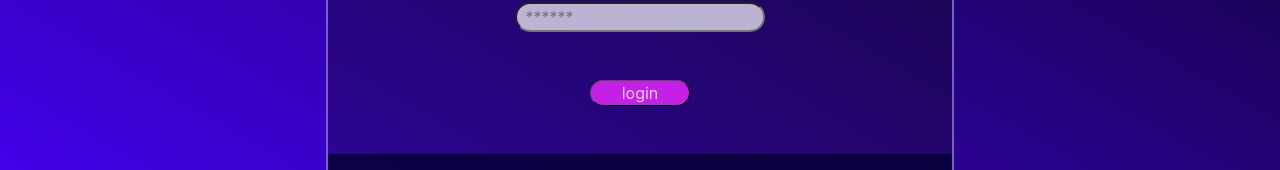
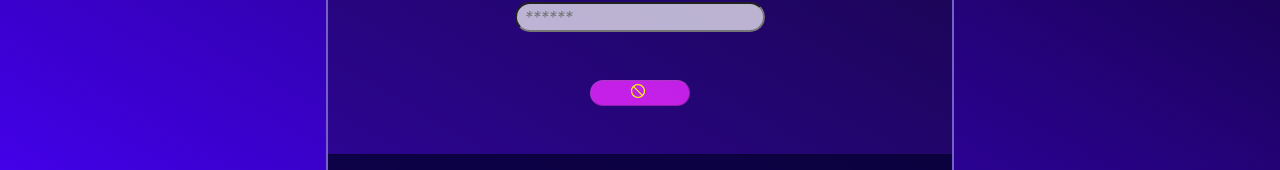
Before and after one commit to Saidou25/TipsTracker, a React (Vite) app: page /login in a window 1280 px wide. Shown: the part 556-726 px from the top of the page. Built offline with nearby package versions, Linux system fonts and the light colour scheme.

Commit message:
worked on Login and CardBodyLogin components with error, loading, disabledButton and success states

```diff
--- a/src/components/CardBodyLogin.jsx
+++ b/src/components/CardBodyLogin.jsx
@@ -1,57 +1,72 @@
 import { signInWithEmailAndPassword } from "firebase/auth";
 import { auth } from "../firebase";
-import { useState } from "react";
-import { useNavigate } from "react-router-dom";
+import { useEffect, useState } from "react";
 
 import Button from "./Button";
 
 import "./Card.css";
 
-const CardBodyLogin = ({ cardBodyTemplate }) => {
+const CardBodyLogin = ({ cardBodyTemplate, showSuccess }) => {
   const [error, setError] = useState("");
-  const [success, setSuccess] = useState("");
+  const [loading, setLoading] = useState(false);
+  const [buttonDisabled, setButtonDisabled] = useState(true);
   const [formState, setFormState] = useState({
     email: "",
     password: "",
   });
 
-  const navigate = useNavigate();
-
+  // Setting the form with user inputs
   const handleChange = (e) => {
     const { name, value } = e.target;
 
-    setError("");
-    setSuccess("");
+    setError(""); // Clearing eventual previous error
     setFormState({
       ...formState,
       [name]: value,
     });
   };
 
+  // Reset formState and all other states
+  const resetFormAndStates = () => {
+    setLoading(false);
+    setButtonDisabled(true);
+    setError("");
+    setFormState({
+      email: "",
+      password: "",
+    });
+  };
+
+  // Loging the user
   const handleSubmit = (e) => {
     e.preventDefault();
-
-    if (!formState.email || !formState.password) {
-      setError("All fields are required");
-      return;
-    }
+    setLoading(true); // Showing user that is login request is working
     const email = formState.email;
     const password = formState.password;
 
     signInWithEmailAndPassword(auth, email, password) // Firebase login function
       .then((userCredential) => {
         const user = userCredential.user;
-
-        setSuccess("You are now Loggedin");
-        setFormState({ email: "", password: "" });
-        navigate("/dashboard");
+        if (user) {
+          showSuccess("You are Loggedin");
+          resetFormAndStates(); // Self explanatory
+        }
       })
       .catch((error) => {
         const errorCode = error.code;
         const errorMessage = error.message;
         setError(errorMessage, errorCode);
+        setLoading(false);
+        setButtonDisabled(true);
       });
   };
+
+  useEffect(() => {
+    // When the form is completely filled (even if autocomplete fills it) we enable the submit button
+    if (formState.email && formState.password) {
+      setButtonDisabled(false);
+    }
+  }, [formState]);
 
   return (
     <form className="login-form" onSubmit={handleSubmit}>
@@ -87,12 +102,22 @@ const CardBodyLogin = ({ cardBodyTemplate }) => {
               />
             </div>
           ))}
-        <Button type="submit" className="button" disabled={false}>
+        <Button
+          type="submit"
+          className="button"
+          disabled={buttonDisabled}
+          loading={loading}
+          error={error}
+        >
           login
         </Button>
       </div>
       {error && (
-        <span className="text-danger" data-testid="oops">
+        <span
+          className="text-danger"
+          data-testid="oops"
+          style={{ textAlign: "center" }}
+        >
           Oops, something went wrong...
         </span>
       )}
--- a/src/components/CardBodyTipsForm.jsx
+++ b/src/components/CardBodyTipsForm.jsx
@@ -61,7 +61,6 @@ const CardBodyTipsForm = ({ cardBodyTemplate, showSuccess }) => {
   const resetFormAndStates = () => {
     setLoading(false);
     setDisabledButton(true);
-    showSuccess("");
     setError("");
     setUpdateCurrentUserCollection(false);
     setFirstCurrentUserTipEntry(false);
--- a/src/components/Success.jsx
+++ b/src/components/Success.jsx
@@ -1,8 +1,13 @@
 import ConfettiComponent from "./ConfettiComponent";
-// import "./Confetti.css";
 
-export default function Success() {
+export default function Success({ success }) {
+
   return (
+    <>
+      {success === "You are Loggedin" && (
+          <h2>You are logged in...</h2>
+      )}
+      {success === "Tips added successfully" && (
         <div className="confetti-container">
           <ConfettiComponent />
           <h2
@@ -17,5 +22,7 @@ export default function Success() {
             Congratulation, you earned money!
           </h2>
         </div>
+      )}
+    </>
   );
 }
--- a/src/pages/EnterTips.jsx
+++ b/src/pages/EnterTips.jsx
@@ -32,7 +32,7 @@ const EnterTips = () => {
             // role="test-card"
           >
              <div className="card-title p-5">{success}</div>
-          <Success />
+          <Success success={success}/>
           </div>
         ) : (
           <div
--- a/src/pages/Login.jsx
+++ b/src/pages/Login.jsx
@@ -1,9 +1,30 @@
+import { useState } from "react";
+import { useNavigate } from "react-router-dom";
 import { loginData } from "../data";
+
 import CardBodyLogin from "../components/CardBodyLogin";
+import Success from "../components/Success";
 
 const Login = () => {
+  const [success, setSuccess] = useState("");
+
+  const navigate = useNavigate();
+
+  const showSuccessCard = (data) => {
+    if (data === "Tips added successfully" || "You are Loggedin") {
+      console.log( typeof data);
+      setSuccess(data);
+      setTimeout(() => {
+        setSuccess("");
+        navigate("/dashboard");
+      }, 5000);
+    }
+  };
   return (
     <div className="container-fluid g-0">
+      {success === "You are Loggedin" ? (
+        <Success success="You are Loggedin" />
+      ) : (
         <div
           className="card main-card"
           // role="test-card"
@@ -14,9 +35,12 @@ const Login = () => {
             cardBodyTemplate={{
               fields: loginData.fields,
             }}
+            showSuccess={showSuccessCard}
           />
+
           <div className="card-footer p-5">{loginData.footer}</div>
         </div>
+      )}
     </div>
   );
 };
```
Also changed, not shown: 4 other files (tests, documents, lock files or other folders). Lines whose indentation alone changed are shown as unchanged.
